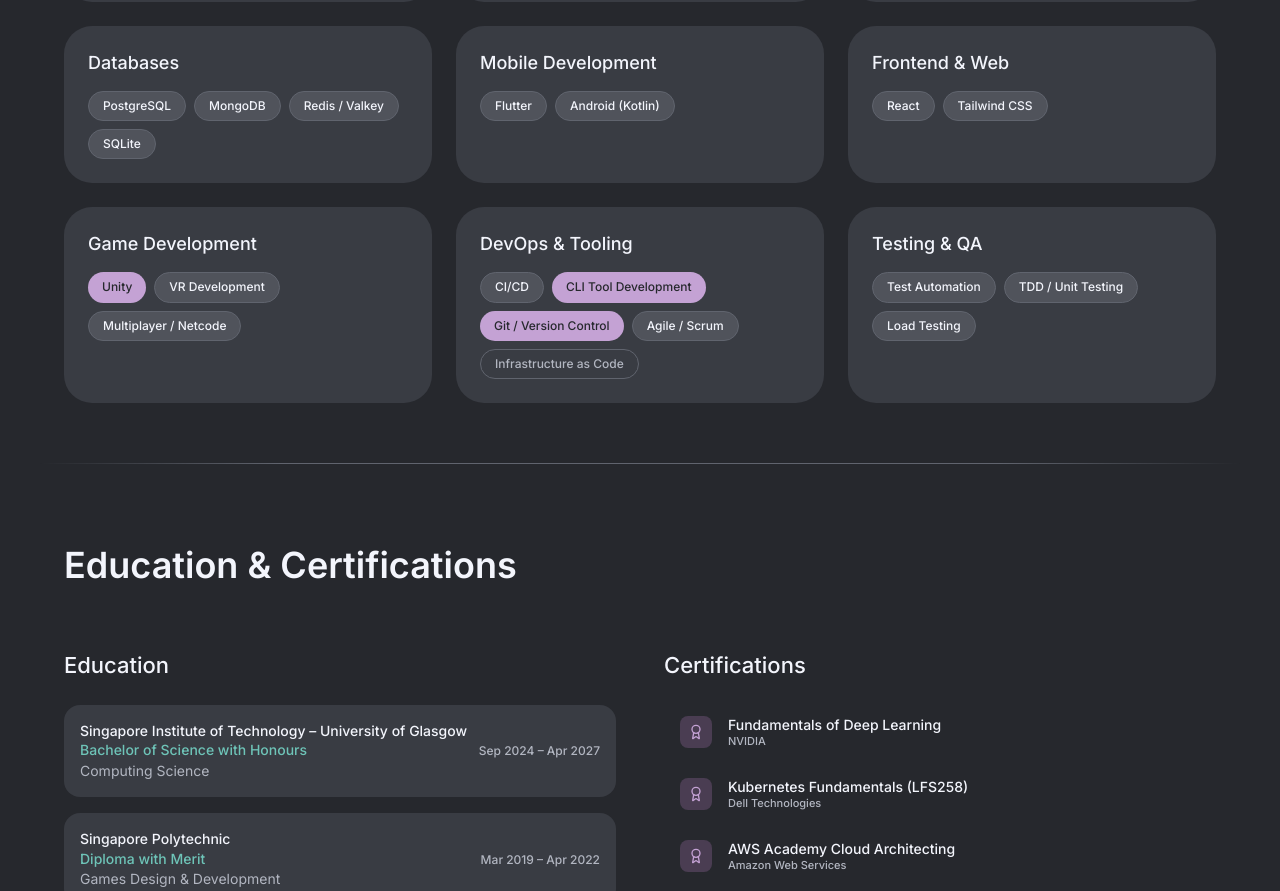
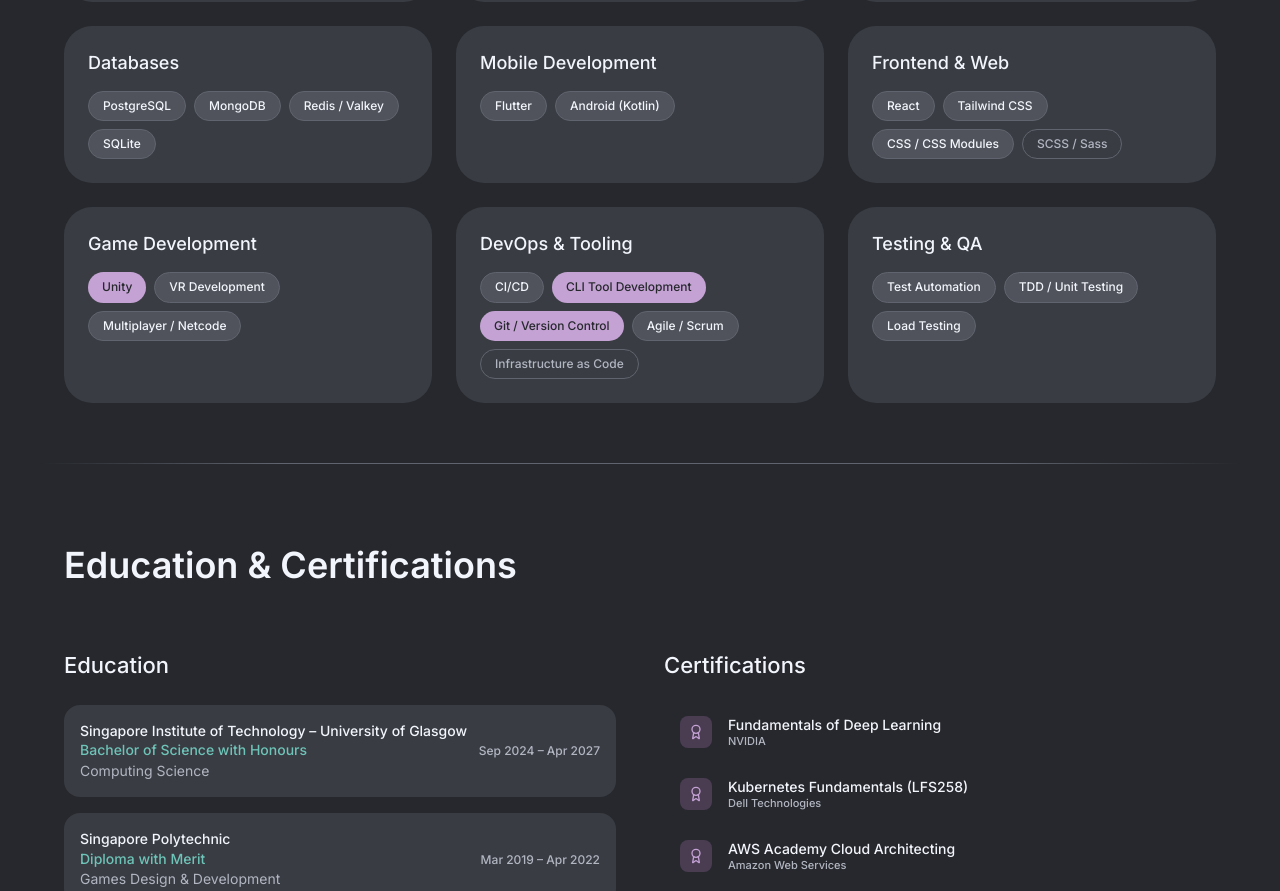
Before and after one commit to hoshinoht/personal-website, a React (Vite) app: page / in a window 1280 px wide. Shown: the part 5125-6016 px from the top of the page. Built offline with nearby package versions, Linux system fonts and the light colour scheme; no server answers.

Commit message:
Add CSS/SCSS skills to resume and portfolio
- Add CSS / CSS Modules (intermediate) with personal website as evidence
- Add SCSS / Sass (familiar) to Frontend & Web category
- Resync portfolio (62 skills across 12 categories)

```diff
--- a/src/data/portfolio.ts
+++ b/src/data/portfolio.ts
@@ -1,5 +1,5 @@
 // Auto-generated by scripts/sync-resume.ts — do not edit manually
-// Last synced: 2026-03-20T15:38:14.646Z
+// Last synced: 2026-03-20T16:59:21.153Z
 
 export const domains = ["ML & AI","Cloud & DevOps","Systems & Backend","IoT & Embedded","Mobile","Game Dev & XR","Full Stack & Web"] as const;
 export type Domain = typeof domains[number];
@@ -896,6 +896,8 @@ export const skillCategories: SkillCategory[] = [
     skills: [
       { name: 'React', proficiency: 'intermediate' },
       { name: 'Tailwind CSS', proficiency: 'intermediate' },
+      { name: 'CSS / CSS Modules', proficiency: 'intermediate' },
+      { name: 'SCSS / Sass', proficiency: 'familiar' },
     ],
   },
   {
```
